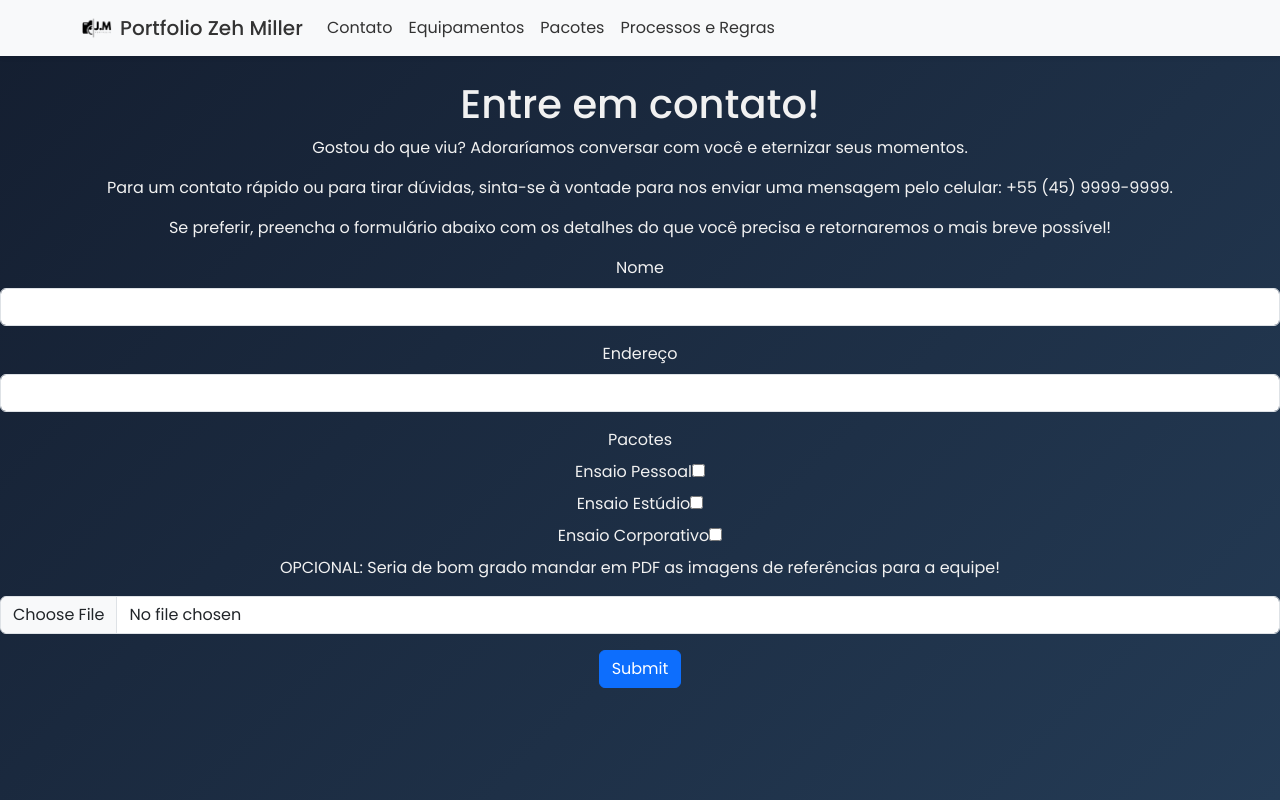
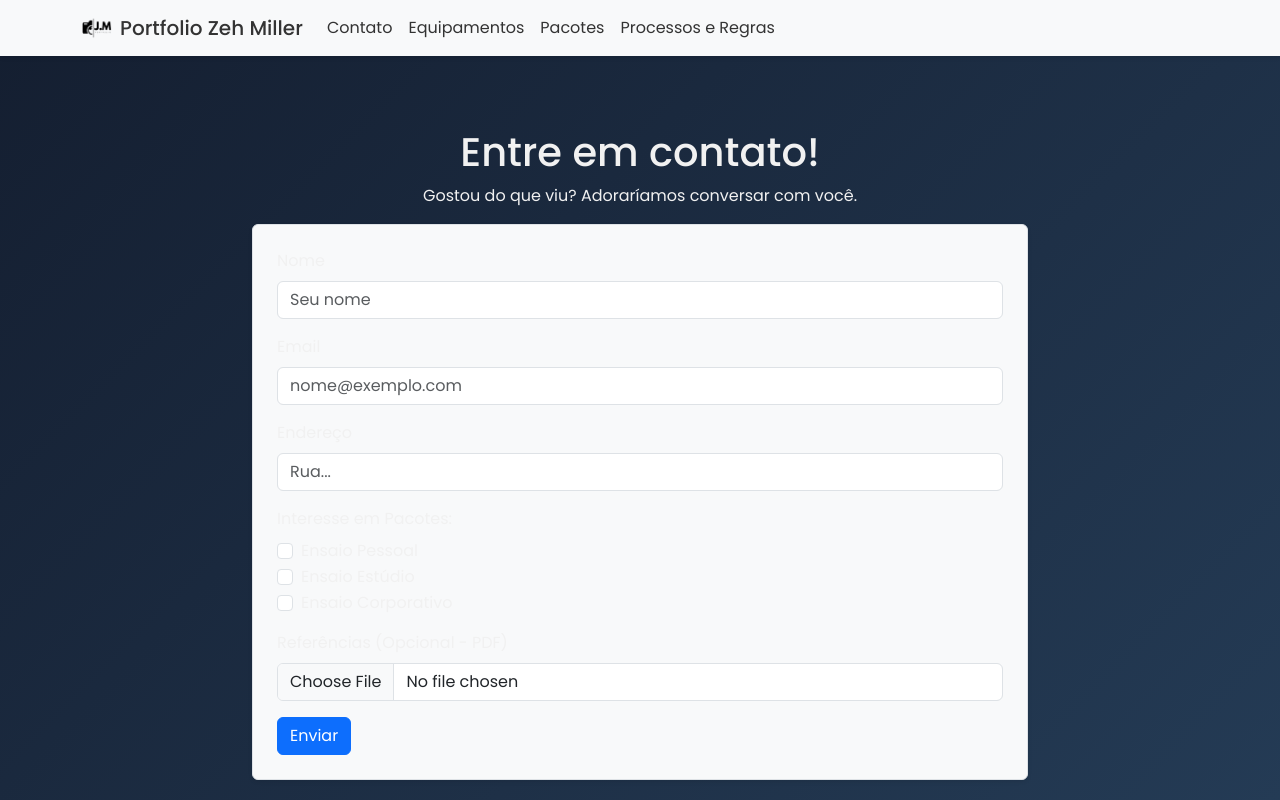
Before and after one commit to JosefinoXp/TDS-Trabalho2, a React (Vite) app: page /Contato in a window 1280 px wide. Shown: the top 800 px of the page. Built offline with nearby package versions, Linux system fonts and the light colour scheme.

Commit message:
bugs fixed, altered content in SobreNos folder

```diff
--- a/src/components/SobreNos/ContatoPage.jsx
+++ b/src/components/SobreNos/ContatoPage.jsx
@@ -1,53 +1,100 @@
 import { useState } from "react"
+import { Container, Form, Button, Alert } from 'react-bootstrap';
 
 const ContatoPage = () => {
-    const [inputs, setInputs] = useState({})
+    const [inputs, setInputs] = useState({});
+    const [enviado, setEnviado] = useState(false);
 
-    return (
-        <div>
-            <h1> Entre em contato! </h1>
+    const handleChange = (event) => {
+        const name = event.target.name;
+        const value = event.target.type === 'checkbox' ? event.target.checked : event.target.value;
+        setInputs(values => ({...values, [name]: value}))
+    }
 
-            <p>Gostou do que viu? Adoraríamos conversar com você e eternizar seus momentos.</p>
-            <p>Para um contato rápido ou para tirar dúvidas, sinta-se à vontade para nos enviar uma mensagem pelo celular: +55 (45) 9999-9999.</p>
-            <p>Se preferir, preencha o formulário abaixo com os detalhes do que você precisa e retornaremos o mais breve possível!</p>
+    const handleSubmit = (event) => {
+        event.preventDefault();
+        // Simulação de POST usando fetch (pode usar um serviço real como Formspree depois)
+        fetch('https://jsonplaceholder.typicode.com/posts', {
+            method: 'POST',
+            body: JSON.stringify(inputs),
+            headers: {
+                'Content-type': 'application/json; charset=UTF-8',
+            },
+        })
+        .then((response) => response.json())
+        .then((data) => {
+            console.log("Sucesso:", data);
+            setEnviado(true);
+            alert("Formulário enviado com sucesso! (Simulação)");
+        })
+        .catch((err) => console.error("Erro:", err));
+    }
 
-            <form>
-                <div class="mb-3">
-                    <label for="exampleInputEmail1" class="form-label">Nome</label>
-                    <input type="email" class="form-control" id="exampleInputEmail1" aria-describedby="emailHelp"/>
-                </div>
-                <div class="mb-3">
-                    <label for="exampleInputPassword1" class="form-label">Endereço</label>
-                    <input type="text" class="form-control" id="exampleInputPassword1"/>
-                </div>
-                    <label class="form-label">Pacotes</label>
-                <div>
+   return (
+        <Container className="mt-5 text-center" style={{maxWidth: '800px'}}>
+            <h1>Entre em contato!</h1>
+            <p>Gostou do que viu? Adoraríamos conversar com você.</p>
 
-                <div>
-                    <div>
-                        <label class="form-label">Ensaio Pessoal</label>
-                        <input type="checkbox" id="pacote1" checked={inputs.pacote1}/>
-                    </div>
-                    <div>
-                        <label class="form-label">Ensaio Estúdio</label>
-                        <input type="checkbox" id="pacote2" checked={inputs.pacote2}/>
-                    </div>
-                    <div>
-                        <label class="form-label">Ensaio Corporativo</label>
-                        <input type="checkbox" id="pacote3" checked={inputs.pacote2}/>
-                    </div>
+            {enviado && <Alert variant="success">Mensagem enviada!</Alert>}
+
+            <Form onSubmit={handleSubmit} className="text-start border p-4 rounded shadow-sm bg-light">
+                <Form.Group className="mb-3" controlId="formNome">
+                    <Form.Label>Nome</Form.Label>
+                    <Form.Control type="text" name="nome" onChange={handleChange} placeholder="Seu nome" />
+                </Form.Group>
+
+                <Form.Group className="mb-3" controlId="formEmail">
+                    <Form.Label>Email</Form.Label>
+                    <Form.Control type="email" name="email" onChange={handleChange} placeholder="nome@exemplo.com" />
+                </Form.Group>
+
+                <Form.Group className="mb-3" controlId="formEndereco">
+                    <Form.Label>Endereço</Form.Label>
+                    <Form.Control type="text" name="endereco" onChange={handleChange} placeholder="Rua..." />
+                </Form.Group>
+
+                <Form.Label>Interesse em Pacotes:</Form.Label>
+                <div className="mb-3">
+                    <Form.Check
+                        type="checkbox"
+                        label="Ensaio Pessoal"
+                        name="pacote1"
+                        onChange={handleChange}
+                    />
+                    <Form.Check
+                        type="checkbox"
+                        label="Ensaio Estúdio"
+                        name="pacote2"
+                        onChange={handleChange}
+                    />
+                    <Form.Check
+                        type="checkbox"
+                        label="Ensaio Corporativo"
+                        name="pacote3"
+                        onChange={handleChange}
+                    />
                 </div>
 
+                <Form.Group className="mb-3" controlId="formArquivo">
+                    <Form.Label>Referências (Opcional - PDF)</Form.Label>
+                    <Form.Control type="file" />
+                </Form.Group>
+
+                <Button variant="primary" type="submit">
+                    Enviar
+                </Button>
+            </Form>
+
+            {/* Segundo formulário simples como pedido (Ex: Newsletter) */}
+            <div className="mt-5 p-4 bg-secondary text-white rounded">
+                <h4>Newsletter</h4>
+                <p>Receba novidades por email</p>
+                <div className="d-flex gap-2 justify-content-center">
+                    <input type="email" className="form-control w-50" placeholder="Seu melhor email" />
+                    <Button variant="dark">Assinar</Button>
                 </div>
-
-                <p> OPCIONAL: Seria de bom grado mandar em PDF as imagens de referências para a equipe!</p>
-
-                <div class="input-group mb-3">
-                    <input type="file" class="form-control" id="inputGroupFile02"/>
-                </div>
-                <button type="submit" class="btn btn-primary">Submit</button>
-            </form>
-        </div>
+            </div>
+        </Container>
     )
 }
 
--- a/src/components/SobreNos/EquipamentosPage.jsx
+++ b/src/components/SobreNos/EquipamentosPage.jsx
@@ -1,16 +1,34 @@
+import { Container, Row, Col, Card } from 'react-bootstrap';
+
 const EquipamentosPage = () => {
     return(
-        <div>
-             <ul>
-                <li>Câmeras mirrorless Full-Frame principais (Ex: Sony A7IV / Canon R6)</li>
+        <Container className="mt-5 text-center">
+             <h2 className="mb-4">Nossos Equipamentos</h2>
+             <Row className="justify-content-center">
+                <Col md={6}>
+                    <Card className="mb-3 shadow-sm">
+                        {/* Imagem de exemplo - substitua pelo caminho real se tiver */}
+                        <Card.Img variant="top" src="https://placehold.co/600x400?text=Camera+Mirrorless" />
+                        <Card.Body>
+                            <Card.Title>Câmeras Principais</Card.Title>
+                            <Card.Text>Sony A7IV / Canon R6 (Full-Frame)</Card.Text>
+                        </Card.Body>
+                    </Card>
+                </Col>
 
-                <li>Câmeras mirrorless de backup (sempre levamos equipamento reserva)</li>
-
-                <li>Cartões de memória com slot duplo para backup instantâneo do material</li>
-
-                <li>Notebooks de alta performance para edição e backup em campo</li>
-            </ul>
-        </div>
+                <Col md={6}>
+                    <Card className="mb-3 shadow-sm">
+                        <Card.Img variant="top" src="https://placehold.co/600x400?text=Backup+e+Edicao" />
+                        <Card.Body>
+                            <Card.Title>Infraestrutura</Card.Title>
+                            <Card.Text>
+                                Backups em tempo real e notebooks de alta performance.
+                            </Card.Text>
+                        </Card.Body>
+                    </Card>
+                </Col>
+             </Row>
+        </Container>
     )
 }
 
--- a/src/components/SobreNos/PacotesPage.jsx
+++ b/src/components/SobreNos/PacotesPage.jsx
@@ -1,29 +1,36 @@
+import { Container, Table } from 'react-bootstrap';
+
 const PacotesPage = () => {
     return(
-        <div>
-            <table>
+        <Container className="mt-5">
+            <h2 className="text-center mb-4">Nossos Pacotes</h2>
+            <Table striped bordered hover responsive className="text-center shadow-sm bg-white">
+                <thead className="table-dark">
                     <tr>
-                    <th>Tipo de Orçamento </th>
-                    <th>Inclui </th>
-                    <th>Localidade de Atendimento </th>
+                        <th>Tipo de Orçamento</th>
+                        <th>Inclui</th>
+                        <th>Localidade</th>
+                    </tr>
+                </thead>
+                <tbody>
+                    <tr>
+                        <td className="fw-bold">Ensaio Pessoal (Externo)</td>
+                        <td>Sessão de 2 horas, 2 trocas de roupa, 30 fotos digitais tratadas.</td>
+                        <td>Parques e áreas urbanas de Foz do Iguaçu.</td>
                     </tr>
                     <tr>
-                    <th>Ensaio Pessoal (Externo) </th>
-                    <th>Sessão de 2 horas, 2 trocas de roupa, 30 fotos digitais tratadas em alta resolução. </th>
-                    <th>Atendimento em parques e áreas urbanas de Foz do Iguaçu. </th>
+                        <td className="fw-bold">Ensaio em Estúdio</td>
+                        <td>Sessão de 1h30, fundo infinito, 20 fotos digitais tratadas.</td>
+                        <td>Exclusivo em nosso estúdio.</td>
                     </tr>
                     <tr>
-                    <th>Ensaio em Estúdio </th>
-                    <th>Sessão de 1h30, uso do fundo infinito e acessórios, 20 fotos digitais tratadas. </th>
-                    <th>Exclusivo em nosso estúdio. </th>
+                        <td className="fw-bold">Evento Corporativo</td>
+                        <td>Cobertura (até 4h), entrega rápida para imprensa, galeria online.</td>
+                        <td>Nacional e Internacional (sob consulta).</td>
                     </tr>
-                <tr>
-                    <th>Evento Corporativo </th>
-                    <th>Cobertura fotográfica do evento (até 4 horas), entrega rápida de fotos-chave para imprensa, galeria online completa. </th>
-                    <th>Disponibilidade nacional e internacional (sob consulta). </th>
-                </tr>
-            </table>
-        </div>
+                </tbody>
+            </Table>
+        </Container>
     )
 }
 
```
Also changed, not shown: src/components/SobreNos/ProcessoRegrasPage.jsx (+27 -15 lines). Lines whose indentation alone changed are shown as unchanged.
